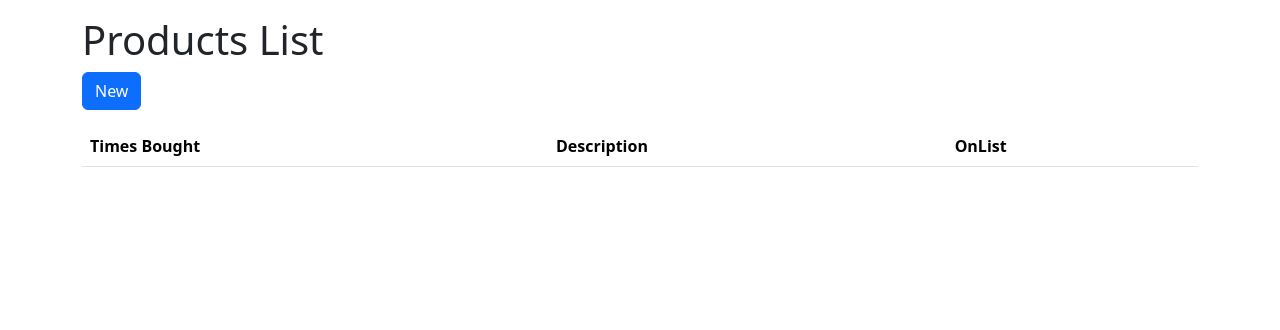
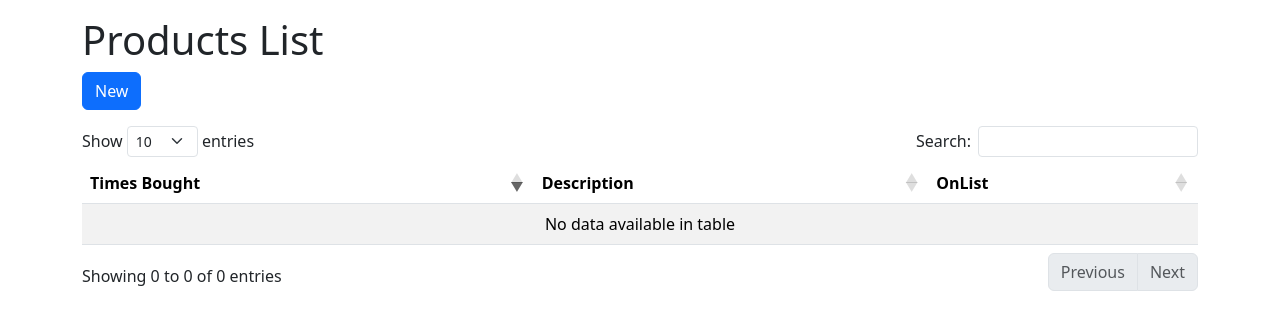
Before and after one commit to jamescs50/HappyElephantServer, a Flask app: page /shop_list/products in a window 1280 px wide. Shown: the part 58-388 px from the top of the page. Run offline with Flask 3, Linux system fonts and the light colour scheme; the visitor is signed in with stand-in values (Sample User, id 1); data that the repository does not hold is empty; some libraries are stand-ins or nearby versions.

Commit message:
corrected datatable

```diff
--- a/app/templates/shop_list/products.html
+++ b/app/templates/shop_list/products.html
@@ -51,10 +51,10 @@
 <script type="text/javascript" charset="utf8" src="https://cdn.datatables.net/1.10.25/js/jquery.dataTables.js"></script>
 <script type="text/javascript" charset="utf8" src="https://cdn.datatables.net/1.10.25/js/dataTables.bootstrap5.js"></script>
 <script>
-$(document).ready(function () {
-    $('#data').DataTable(
-        order: [[0, 'desc']]
-    );
-});
+$(document).ready(function() {
+    $('#data').DataTable( {
+        order: [[ 0, 'desc' ]]
+    } );
+} );
 </script>
 {% endblock %}
```
